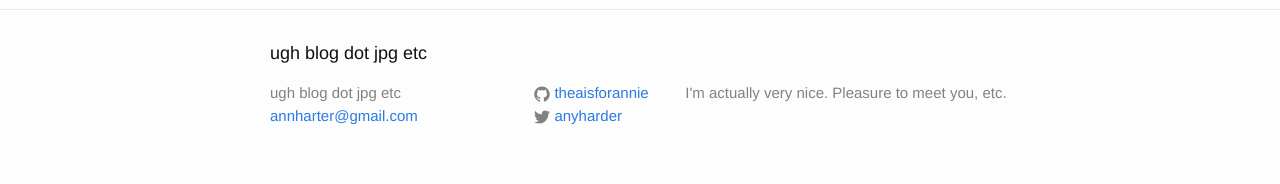
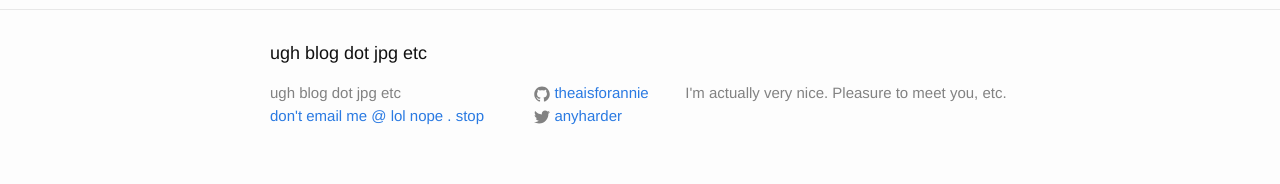
Before and after one commit to theaisforannie/theaisforannie.github.io, a Jekyll site: the page built from index.html, in a window 1280 px wide. Shown: the part 1277-1461 px from the top of the page. Built offline with Jekyll 4.4.1, drawn with Linux system fonts in a browser that asks for light colours.

Commit message:
removed email address

```diff
--- a/_config.yml
+++ b/_config.yml
@@ -1,6 +1,6 @@
 # Site settings
 title: ugh blog dot jpg etc
-email: annharter@gmail.com
+email: don't email me @ lol nope . stop
 description: > # this means to ignore newlines until "baseurl:"
   I'm actually very nice. Pleasure to meet you, etc.
 baseurl: "" # the subpath of your site, e.g. /blog/
```
